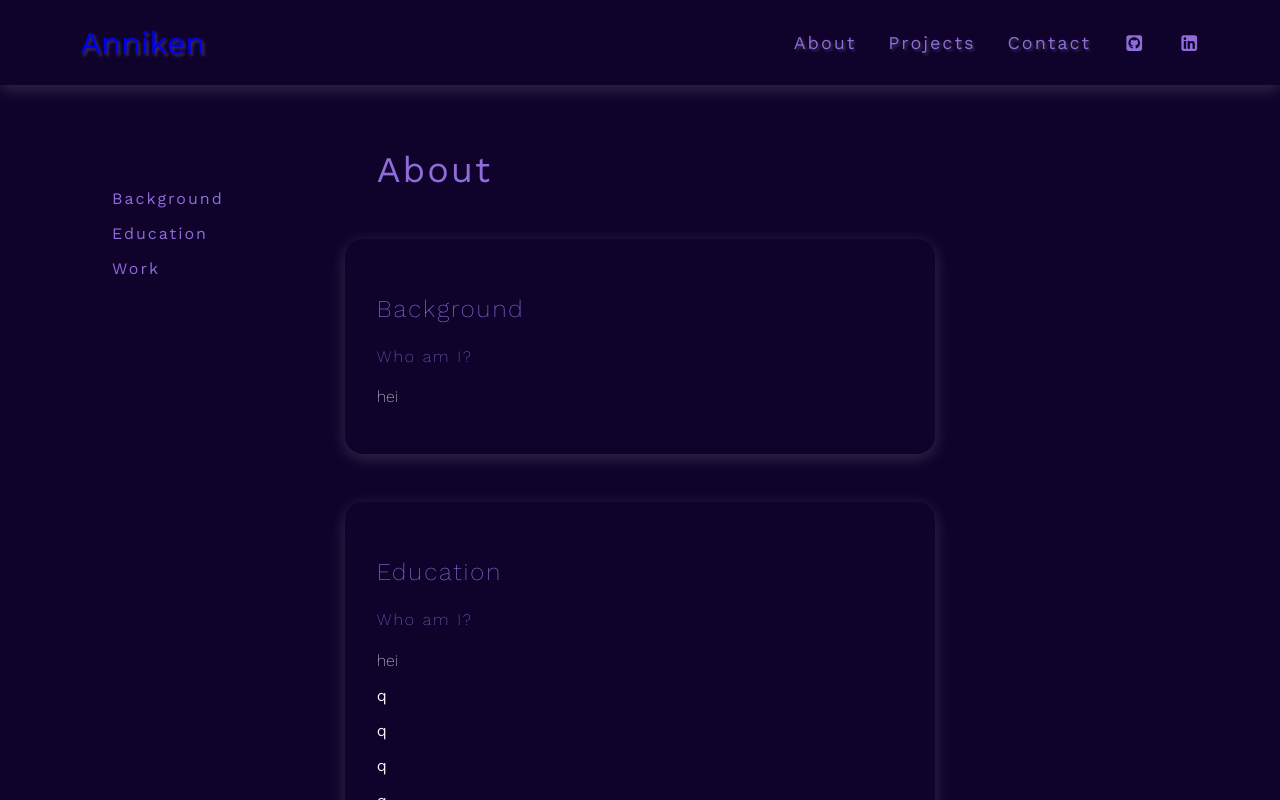
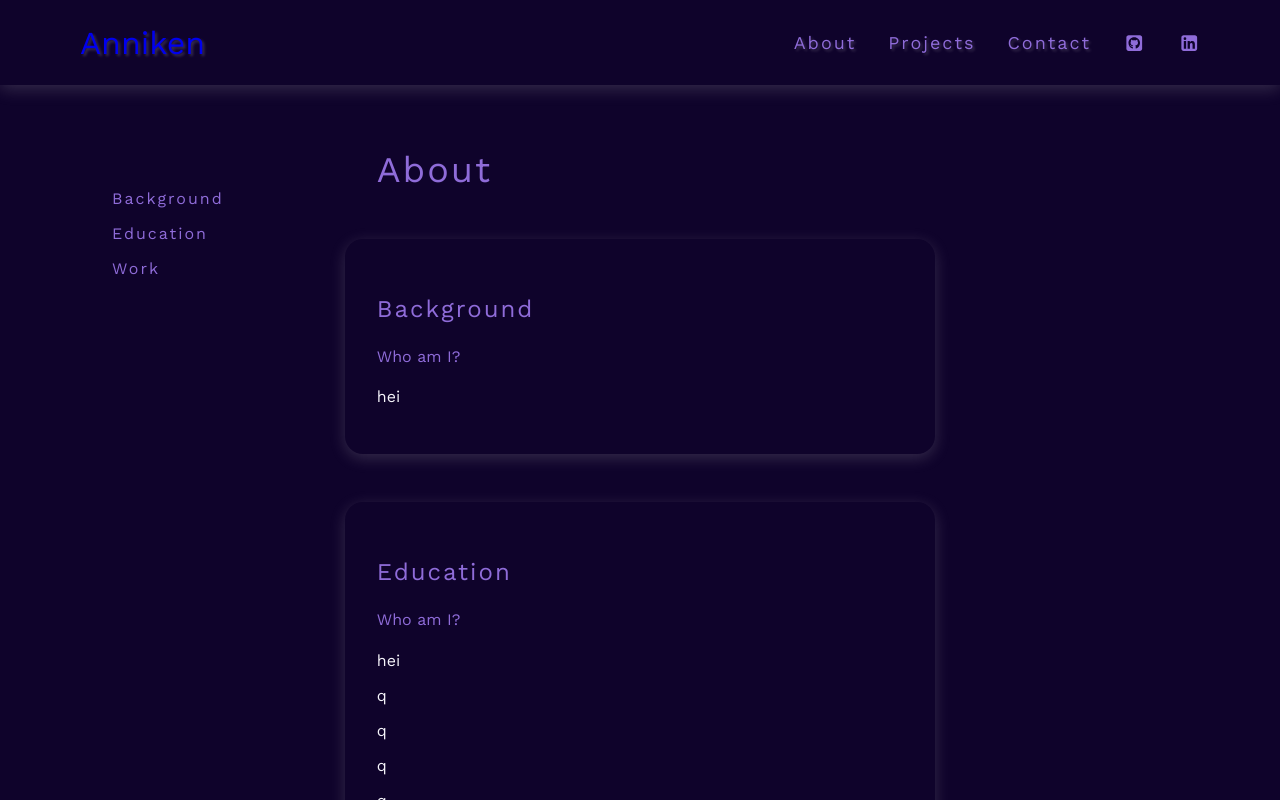
Before and after one commit to AnnikenJE/annikenje-website, a React (Vite) app: page /about in a window 1280 px wide. Shown: the top 800 px of the page. Built offline with nearby package versions, Linux system fonts and the light colour scheme.

Commit message:
font weight fix

```diff
--- a/src/pages/AboutPage.css
+++ b/src/pages/AboutPage.css
@@ -24,7 +24,6 @@
   color: var(--main-color);
   letter-spacing: var(--letter-spacing);
   font-weight: var(--font-weight);
-  font-weight: 200px;
   font-size: 36px;
   padding-left: 2rem;
 }
@@ -51,7 +50,7 @@
 .section-heading {
   color: var(--main-color);
   letter-spacing: var(--letter-spacing);
-  font-weight: calc(var(--font-weight) * 0.5);
+  font-weight: var(--font-weight);
   font-size: 24px;
 }
 
@@ -61,14 +60,13 @@
 
 .article-heading {
   color: var(--main-color);
-  letter-spacing: var(--letter-spacing);
-  font-weight: calc(var(--font-weight) * 0.5);
   font-size: 16px;
+  font-weight: var(--font-weight);
 }
 
 .article-info {
   color: var(--txt-color);
-  font-weight: calc(var(--font-weight) * 0.5);
+  font-weight: var(--font-weight);
 }
 
 /*
```
